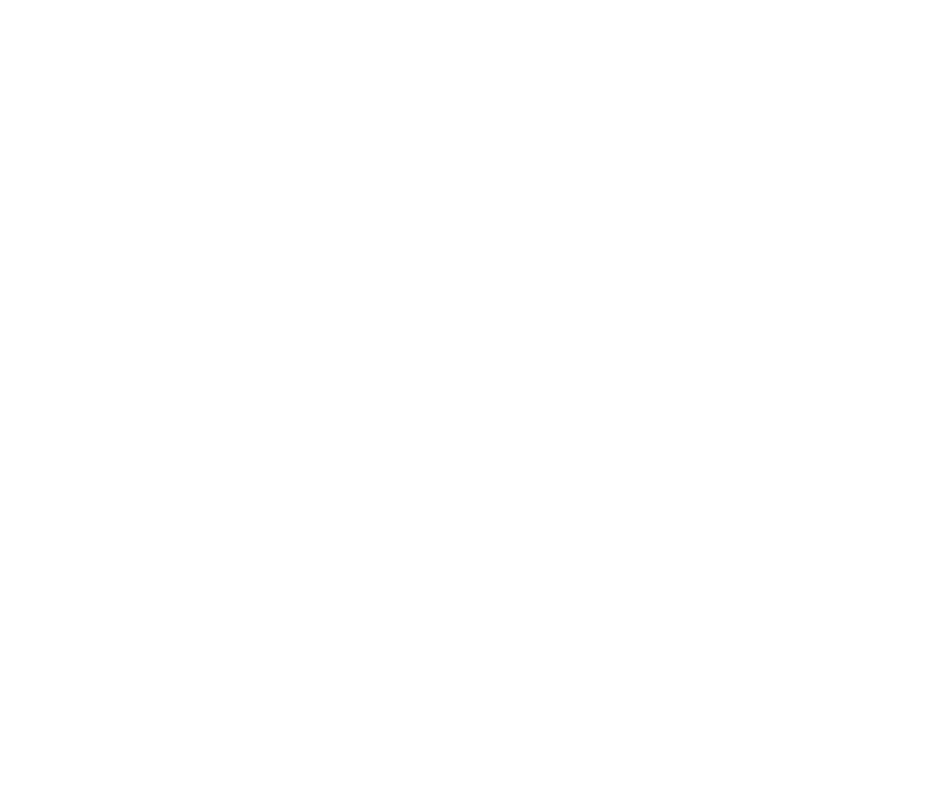
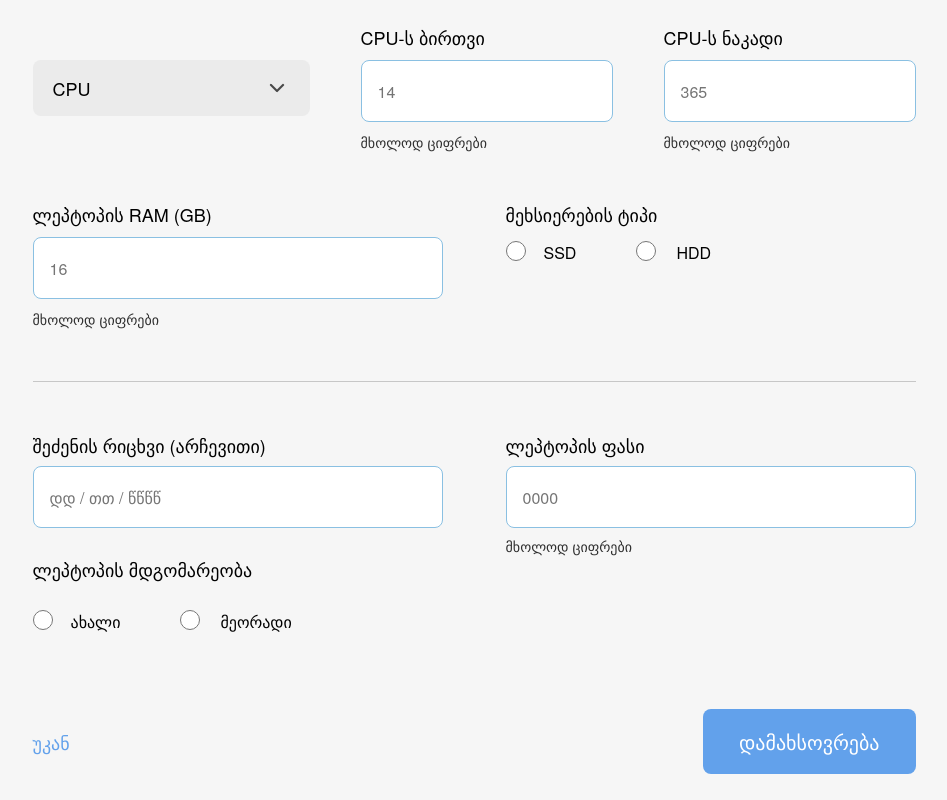
Before and after one commit to Tornikeramazashvili/redberry-bootcamp-assignment, a React (Create React App) app: page /laptopInformation in a window 1280 px wide. Shown: the part 980-1780 px from the top of the page, without its empty margins (166-1113 px from the left). Before the commit the page ends 800 px from the top, so only its background shows below. Built offline with nearby package versions, Linux system fonts and the light colour scheme; a web font is replaced by a local one.

Commit message:
laptop information markup is done

```diff
--- a/src/components/FormInput.css
+++ b/src/components/EmployeeForm.css
@@ -29,18 +29,16 @@
 
 .nameInput,
 .surnameInput {
-  width: 407px;
-  padding: 16px 20px;
+  font-size: 16px;
+  width: 408px;
+  height: 60px;
+  text-indent: 16px;
   border-radius: 8px;
   outline: none;
   border: 1.8px solid #8ac0e2;
 }
 
-input::placeholder {
-  font-size: 16px;
-}
-
-select {
+.positionSelect {
   background-color: #ebebeb;
   margin-top: 51px;
   width: 100%;
@@ -77,7 +75,9 @@
 }
 
 .mailInput {
-  padding: 16px 20px;
+  height: 60px;
+  font-size: 16px;
+  text-indent: 16px;
   border-radius: 8px;
   outline: none;
   border: 1.8px solid #8ac0e2;
--- /dev/null
+++ b/src/components/LaptopForm.css
@@ -0,0 +1,228 @@
+.laptopFormContainer {
+  background-color: #f6f6f6;
+  padding: 96px 174px 44px 174px;
+  border-radius: 18px;
+  margin: 27px 0px 67px 0px;
+}
+
+.laptopBrandContainer {
+  display: flex;
+  align-items: center;
+  justify-content: space-between;
+  column-gap: 63px;
+  border-bottom-color: #c7c7c7;
+  border-bottom-width: 1px;
+  border-bottom-style: solid;
+  padding-bottom: 52px;
+}
+
+.laptopBrandSelect {
+  height: 56px;
+  width: 408px;
+  background-color: #ebebeb;
+  display: block;
+  border: none;
+  border-radius: 8px;
+  outline: none;
+  font-size: 18px;
+  padding: 16px 20px;
+}
+
+.laptopInput {
+  font-size: 16px;
+  width: 408px;
+  height: 60px;
+  text-indent: 16px;
+  border-radius: 8px;
+  outline: none;
+  border: 1.8px solid #8ac0e2;
+}
+
+.laptopNameContainer {
+  display: flex;
+  flex-direction: column;
+  row-gap: 8px;
+}
+
+.laptopImageContainer {
+  display: flex;
+  justify-content: center;
+  margin-bottom: 80px;
+  position: relative;
+}
+
+.laptopImageUploadText {
+  color: #4386a9;
+  font-size: 20px;
+  position: absolute;
+  top: 107px;
+  width: 195px;
+  text-align: center;
+  cursor: default;
+}
+
+.laptopImageUploadButton {
+  background-color: #62a1eb;
+  padding: 18px 70px;
+  color: #ffffff;
+  font-size: 20px;
+  border: none;
+  border-radius: 8px;
+  cursor: pointer;
+  position: absolute;
+  top: 250px;
+}
+
+.laptopCPUcontainer {
+  display: flex;
+  justify-content: space-between;
+  margin-top: 50px;
+  align-items: center;
+}
+
+.laptopCPUselect {
+  height: 56px;
+  width: 277px;
+  background-color: #ebebeb;
+  display: block;
+  border: none;
+  border-radius: 8px;
+  outline: none;
+  font-size: 18px;
+  padding: 16px 20px;
+}
+
+.laptopCPUInput {
+  height: 60px;
+  text-indent: 16px;
+  border-radius: 8px;
+  outline: none;
+  border: 1.8px solid #8ac0e2;
+  width: 250px;
+  font-size: 16px;
+}
+
+.laptopCPUinputContainer {
+  display: flex;
+  flex-direction: column;
+  row-gap: 10px;
+}
+
+.laptopCPUtext {
+  font-size: 18px;
+  color: #000000;
+  font-weight: 500;
+  cursor: default;
+}
+
+.laptopCPUmessage {
+  color: #2e2e2e;
+  font-size: 14px;
+  font-weight: 300;
+  cursor: default;
+}
+
+.laptopRAM {
+  display: flex;
+  flex-direction: column;
+  row-gap: 10px;
+}
+
+.laptopRAMinput {
+  font-size: 16px;
+  width: 408px;
+  height: 60px;
+  text-indent: 16px;
+  border-radius: 8px;
+  outline: none;
+  border: 1.8px solid #8ac0e2;
+}
+
+.laptopRAMcontainer {
+  margin-top: 49px;
+  display: flex;
+  border-bottom-color: #c7c7c7;
+  border-bottom-width: 1px;
+  border-bottom-style: solid;
+  padding-bottom: 52px;
+}
+
+.laptopRAMmemory {
+  display: flex;
+  flex-direction: column;
+  justify-content: space-between;
+  align-items: flex-start;
+  height: 63px;
+  margin-left: 63px;
+}
+
+.laptopMemoryType {
+  margin-left: 38px;
+  font-size: 16px;
+  color: #000000;
+  font-weight: 400;
+}
+
+.laptopCPUinputContainer {
+  position: relative;
+}
+
+.laptopCPUinput {
+  position: absolute;
+  height: 20px;
+  width: 20px;
+}
+
+.laptopCPUtypeInput {
+  position: absolute;
+  height: 20px;
+  width: 20px;
+  margin-left: 60px;
+}
+
+.laptopCPUtypeText {
+  margin-left: 100px;
+  font-size: 16px;
+  color: #000000;
+  font-weight: 400;
+}
+
+.laptopPurchaseContainer {
+  display: flex;
+  column-gap: 63px;
+  margin-top: 50px;
+}
+
+.laptopPurchase {
+  display: flex;
+  flex-direction: column;
+  row-gap: 8px;
+}
+
+.laptopPostureContainer {
+  margin-top: 28px;
+}
+
+.laptopButtons {
+  display: flex;
+  justify-content: space-between;
+  align-items: center;
+  margin-top: 76px;
+}
+
+.laptopBackButton {
+  color: #62a1eb;
+  font-size: 18px;
+  font-weight: 500;
+  text-decoration: none;
+}
+
+.laptopSaveButton {
+  background-color: #62a1eb;
+  border: none;
+  color: #ffffff;
+  font-size: 20px;
+  padding: 18px 36px;
+  border-radius: 8px;
+  cursor: pointer;
+}
--- /dev/null
+++ b/src/components/LaptopForm.js
@@ -0,0 +1,131 @@
+import React from "react";
+import { useNavigate, Link } from "react-router-dom";
+
+import "../components/LaptopForm.css";
+import uploadImageFrame from "../assets/images/uploadImageFrame.png";
+
+export default function LaptopForm() {
+  const navigate = useNavigate();
+
+  return (
+    <div className="laptopFormContainer">
+      <form action="" method="POST">
+        <div className="laptopImageContainer">
+          <span className="laptopImageUploadText">
+            ჩააგდე ან ატვირთე ლეპტოპის ფოტო
+          </span>
+          <button className="laptopImageUploadButton">ატვირთე</button>
+          <img src={uploadImageFrame} alt="Upload frame" />
+        </div>
+        <div className="laptopBrandContainer">
+          <div className="laptopNameContainer">
+            <label>ლეპტოპის სახელი</label>
+            <input
+              minLength="2"
+              type="text"
+              // required
+              placeholder="HP"
+              className="laptopInput"
+              // value={values.name}
+              // name="name"
+              // onChange={handleChange}
+            />
+            <span className="inputMessage">
+              ლათინური ასოები, ციფრები, !@#$%^&*()_+=
+            </span>
+          </div>
+          <div>
+            <select className="laptopBrandSelect">
+              <option hidden="true">ლეპტოპის ბრენდი</option>
+              <option>HP</option>
+              <option>Dell</option>
+              <option>Miscrosoft</option>
+              <option>Apple</option>
+              <option>Lenovo</option>
+            </select>
+          </div>
+        </div>
+        <div className="laptopCPUcontainer">
+          <select className="laptopCPUselect">
+            <option hidden="true">CPU</option>
+            <option>Intel Core i3</option>
+            <option>Intel Core i5</option>
+            <option>Intel Core i7</option>
+            <option>Intel Core i9</option>
+            <option>AMD Ryzen 3</option>
+          </select>
+          <div className="laptopCPUinputContainer">
+            <span className="laptopCPUtext">CPU-ს ბირთვი</span>
+            <input className="laptopCPUInput" placeholder="14" />
+            <span className="laptopCPUmessage">მხოლოდ ციფრები</span>
+          </div>
+          <div className="laptopCPUinputContainer">
+            <span className="laptopCPUtext">CPU-ს ნაკადი</span>
+            <input className="laptopCPUInput" placeholder="365" />
+            <span className="laptopCPUmessage">მხოლოდ ციფრები</span>
+          </div>
+        </div>
+        <div className="laptopRAMcontainer">
+          <div className="laptopRAM">
+            <span className="laptopCPUtext">ლეპტოპის RAM (GB)</span>
+            <input className="laptopRAMinput" placeholder="16" />
+            <span className="laptopCPUmessage">მხოლოდ ციფრები</span>
+          </div>
+          <div className="laptopRAMmemory">
+            <div>
+              <span className="laptopCPUtext">მეხსიერების ტიპი</span>
+            </div>
+            <div>
+              <input type="radio" className="laptopCPUinput" />
+              <label className="laptopMemoryType">SSD</label>
+              <input type="radio" className="laptopCPUtypeInput" />
+              <label className="laptopCPUtypeText">HDD</label>
+            </div>
+          </div>
+        </div>
+        <div className="laptopPurchaseContainer">
+          <div className="laptopPurchase">
+            <label>შეძენის რიცხვი (არჩევითი)</label>
+            <input
+              type="text"
+              // required
+              placeholder="დდ / თთ / წწწწ"
+              className="laptopInput"
+              // value={values.name}
+              // name="name"
+              // onChange={handleChange}
+            />
+          </div>
+          <div className="laptopPurchase">
+            <label>ლეპტოპის ფასი</label>
+            <input
+              type="text"
+              // required
+              placeholder="0000"
+              className="laptopInput"
+              // value={values.name}
+              // name="name"
+              // onChange={handleChange}
+            />
+            <span className="laptopCPUmessage">მხოლოდ ციფრები</span>
+          </div>
+        </div>
+        <div>
+          <label>ლეპტოპის მდგომარეობა</label>
+          <div className="laptopPostureContainer">
+            <input type="radio" className="laptopCPUinput" />
+            <label className="laptopMemoryType">ახალი</label>
+            <input type="radio" className="laptopCPUtypeInput" />
+            <label className="laptopCPUtypeText">მეორადი</label>
+          </div>
+        </div>
+        <div className="laptopButtons">
+          <Link to={-1} className="laptopBackButton">
+            უკან
+          </Link>
+          <button className="laptopSaveButton">დამახსოვრება</button>
+        </div>
+      </form>
+    </div>
+  );
+}
--- a/src/pages/emloyeeInformation/EmployeeInformation.js
+++ b/src/pages/emloyeeInformation/EmployeeInformation.js
@@ -4,7 +4,8 @@
 import redberryOnlyLogo from "../../assets/images/redberryOnlyLogo.png";
 import "../../pages/emloyeeInformation/EmployeeInformation.css";
 import goBackIcon from "../../assets/icons/goBackIcon.png";
-import FormInput from "../../components/FormInput";
+// import FormInput from "../../components/EmployeeForm";
+import EmployeeForm from "../../components/EmployeeForm";
 
 export default function EmployeeInformation() {
   return (
@@ -23,7 +24,7 @@
         </Link>
       </div>
       <div className="E-formContainer">
-        <FormInput />
+        <EmployeeForm />
       </div>
       <div className="E-redberryLogoContainer">
         <img src={redberryOnlyLogo} alt="Redberry logo" />
--- a/src/pages/emloyeeInformation/laptopInformation/LaptopInformation.js
+++ b/src/pages/emloyeeInformation/laptopInformation/LaptopInformation.js
@@ -4,7 +4,8 @@
 import "../../../pages/emloyeeInformation/laptopInformation/LaptopInformation.css";
 import goBackIcon from "../../../assets/icons/goBackIcon.png";
 import redberryOnlyLogo from "../../../assets/images/redberryOnlyLogo.png";
-import FormInput from "../../../components/FormInput";
+import LaptopForm from "../../../components/LaptopForm"
+
 
 export default function LaptopInformation() {
   return (
@@ -24,11 +25,11 @@
           </Link>
         </div>
         <div className="E-formContainer">
-          {/* <FormInput /> */}
+       <LaptopForm/>
         </div>
-        {/* <div className="E-redberryLogoContainer">
+        <div className="E-redberryLogoContainer">
           <img src={redberryOnlyLogo} alt="Redberry logo" />
-        </div> */}
+        </div>
       </div>
     </>
   );
```
Also changed, not shown: src/components/EmployeeForm.js (renamed from src/components/FormInput.js, +11 -6 lines), src/assets/images/uploadImageFrame.png (added).
